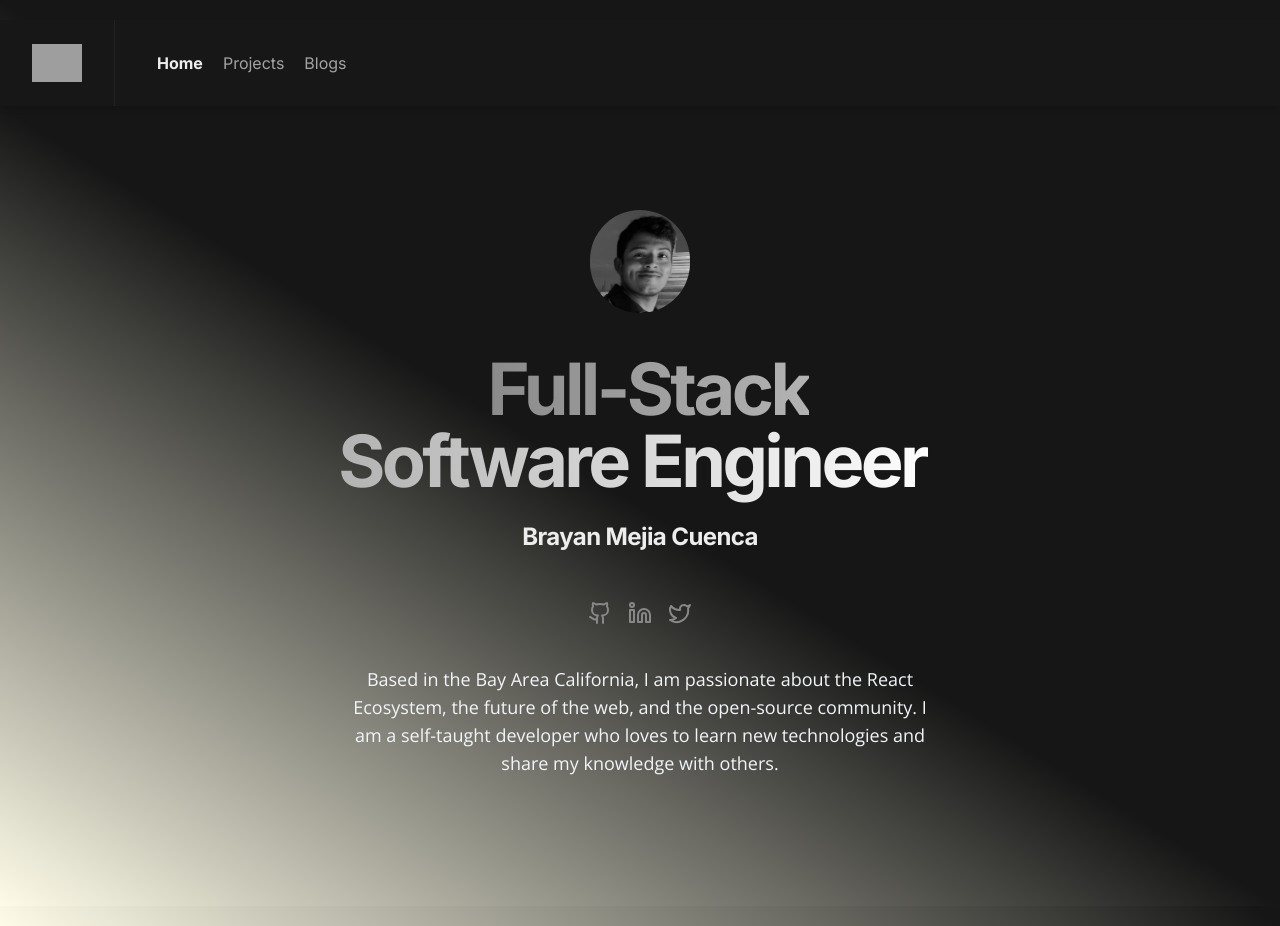
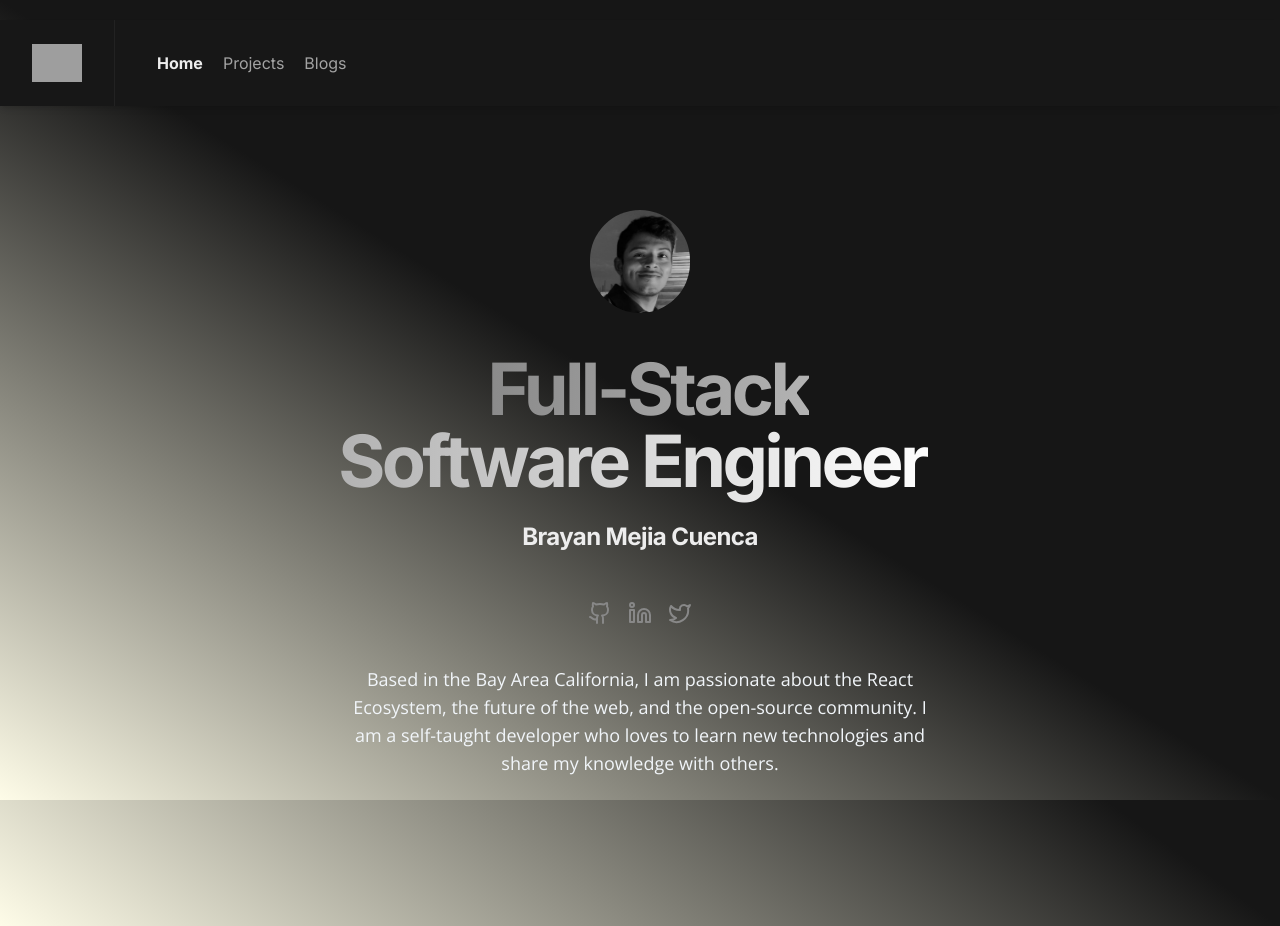
Before and after one commit to Mejiabrayan/portfolio-website, a Next.js app: page / in a window 1280 px wide. Built offline with nearby package versions, Linux system fonts and the light colour scheme; grey boxes are pictures that could not be loaded.

Commit message:
added a CSS class sm:h-auto sm:max-h-[800px] to the motion.div element to set a maximum height for the parallax background on small screens

```diff
--- a/src/components/parallaxLayout.tsx
+++ b/src/components/parallaxLayout.tsx
@@ -1,5 +1,4 @@
-'use client';
-
+'use client'
 import { motion, useScroll, useTransform } from 'framer-motion';
 import { useRef } from 'react';
 
@@ -18,13 +17,11 @@ export default function ParallaxLayout({ children }: Props) {
   const opacity = useTransform(scrollYProgress, [0, 1], [1, 0]);
 
   return (
-    <div
-      ref={ref}
-      className='flex flex-col items-center justify-center max-w-[1800px]'
-    >
+    <div className='flex flex-col items-center justify-center max-w-[1800px]'>
       <motion.div
+        ref={ref}
         style={{ y, opacity }}
-        className='absolute inset-x-0 w-full h-full -z-10'
+        className='absolute inset-0 w-full h-screen -z-10 sm:h-auto sm:max-h-[800px]'
       >
         <div className='bg-gradient-to-bl from-gray-910 via-gray-910 to-yellow-50 h-full w-full px-4 py-16 sm:px-8 sm:py-32 lg:py-48' />
       </motion.div>
```
